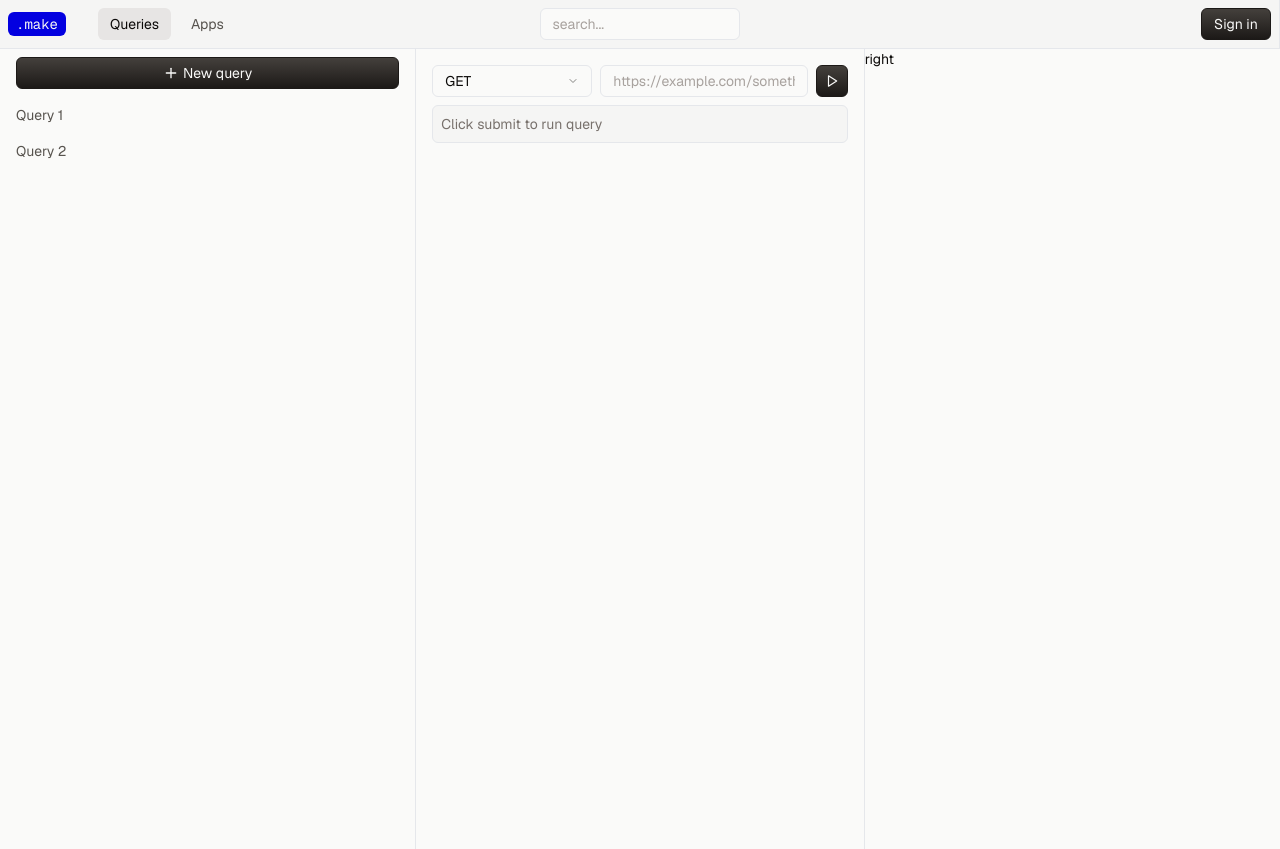
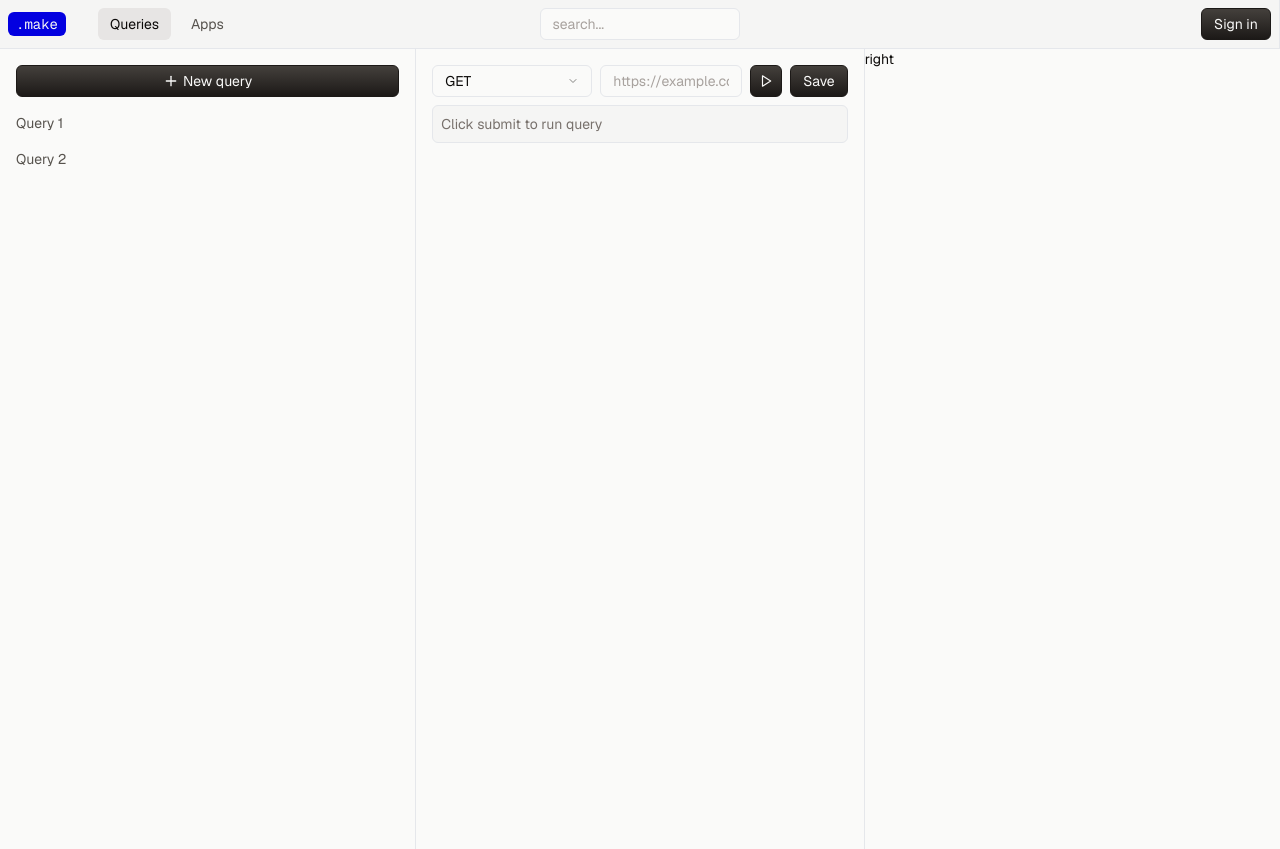
Before and after one commit to daviddkkim/Make, a Next.js app: page /queries in a window 1280 px wide. Built offline with nearby package versions, Linux system fonts and the light colour scheme; no server answers.

Commit message:
layout complete

```diff
--- a/src/app/queries/components/QueryClient.tsx
+++ b/src/app/queries/components/QueryClient.tsx
@@ -23,6 +23,7 @@ import { z } from "zod";
 import { zodResolver } from "@hookform/resolvers/zod";
 import { useState } from "react";
 import { theme } from "./JSONTreetheme";
+import { Label } from "@/components/Label";
 
 const formSchema = z.object({
   method: z.enum(["get", "post", "put", "patch", "delete"]),
@@ -102,13 +103,16 @@ export default function QueryClient() {
               {" "}
               <Play size="14" className="text-stone-50" />
             </Button>
+            <Button onClick={(e)=>{e.preventDefault()}}>
+              Save
+            </Button>
           </div>
           <div className="bg-stone-100 rounded-md p-2 border text-sm flex flex-col">
             {response ? (
               <>
                 <p className="text-sm flex">
                   {" "}
-                  <div className="rounded-md border border-green-600 bg-gradient-to-b from-green-500 to-green-600` w-[16px] h-[16px] flex items-center justify-center mr-1">
+                  <div className="rounded-md border border-green-600 bg-gradient-to-b from-green-500 to-green-600 w-[16px] h-[16px] flex items-center justify-center mr-1">
                     <Check size={10} className="text-green-50" />
                   </div>
                   Your query successfully ran
--- a/src/app/queries/page.tsx
+++ b/src/app/queries/page.tsx
@@ -10,17 +10,17 @@ export default function Page() {
     <main className="bg-stone-50 h-screen w-full ">
       <PanelGroup autoSaveId="persistence" direction="horizontal">
         <Panel className="border-r flex flex-col">
-          <div className="px-4 py-2">
+          <div className="px-4 pt-4 pb-2">
             <Button className="w-full">
               {" "}
               <PlusIcon size={16} className="text-stone-50 mr-1" /> New query{" "}
             </Button>
           </div>
-          <Button variant={"ghost"} className="justify-start" size={"lg"}>
+          <Button variant={"ghost"} className="justify-start rounded-none" size={"lg"}>
             {" "}
             Query 1
           </Button>
-          <Button variant={"ghost"} className="justify-start" size={"lg"}>
+          <Button variant={"ghost"} className="justify-start rounded-none" size={"lg"}>
             {" "}
             Query 2
           </Button>
--- a/src/components/Label.tsx
+++ b/src/components/Label.tsx
@@ -7,7 +7,7 @@ import { cva, type VariantProps } from "class-variance-authority";
 import { cn } from "@/libs/utils";
 
 const labelVariants = cva(
-  "text-sm font-medium leading-none peer-disabled:cursor-not-allowed peer-disabled:opacity-70",
+  "text-sm font-medium text-stone-700 leading-none peer-disabled:cursor-not-allowed peer-disabled:opacity-70",
 );
 
 const Label = React.forwardRef<
```
